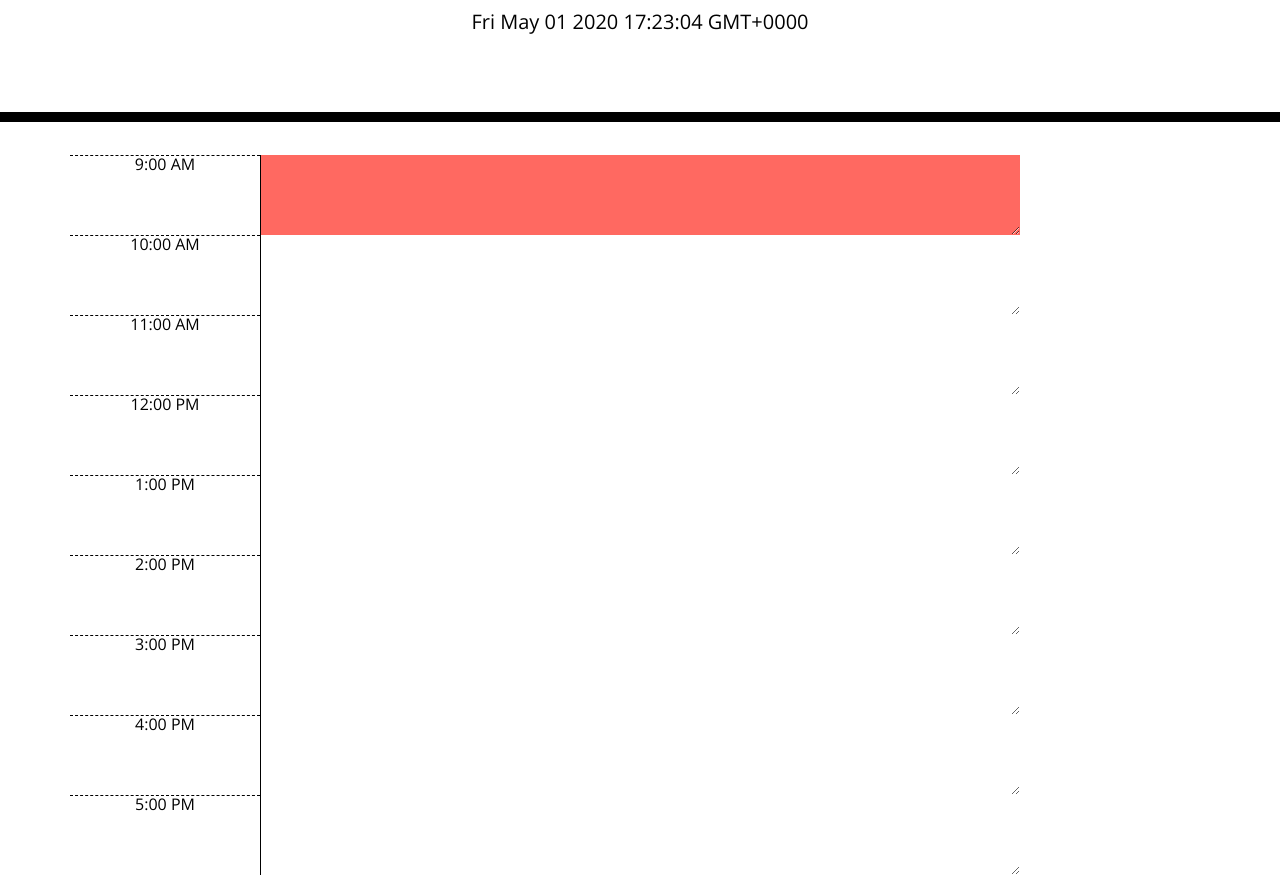
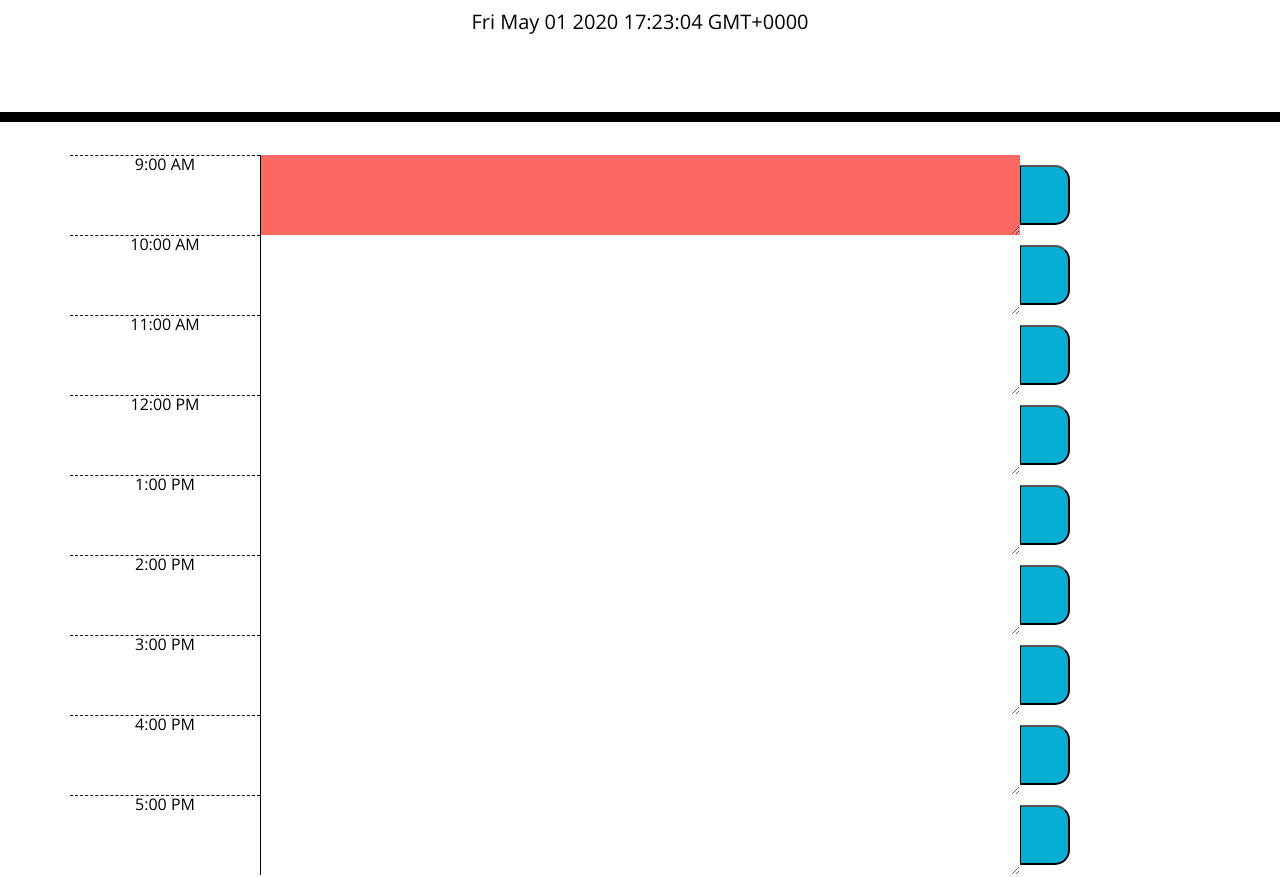
Before and after one commit to Davpcoded/Day-planner, a plain HTML site: page index.html in a window 1280 px wide. Shown: the part 182-1059 px from the top of the page. Drawn offline with nearby package versions, Linux system fonts and the light colour scheme.

Commit message:
adding save btn to all time blocks and adding style to it

```diff
--- a/Assets/style.css
+++ b/Assets/style.css
@@ -70,6 +70,10 @@ textarea {
   border-bottom-right-radius: 15px;
   background-color: #06aed5;
   color: white;
+  width: 50px;
+  height: 60px;
+  position: absolute;
+  top: 10px;
 }
 
 .saveBtn i:hover {
--- a/index.html
+++ b/index.html
@@ -36,7 +36,9 @@
           </div>
         </div>
         <div class="col"><textarea class="present"></textarea></div>
-        <div class="col-2"></div>
+        <div class="col-2">
+          <button class="saveBtn"></button>
+        </div>
       </div>
       <div class="row">
         <div class="col-2">
@@ -45,7 +47,9 @@
           </div>
         </div>
         <div class="col"><textarea></textarea></div>
-        <div class="col-2"></div>
+        <div class="col-2">
+          <button class="saveBtn"></button>
+        </div>
       </div>
       <div class="row">
         <div class="col-2">
@@ -53,8 +57,12 @@
             <p class="hour">11:00 AM</p>
           </div>
         </div>
-        <div class="col"><textarea></textarea></div>
-        <div class="col-2"></div>
+        <div class="col">
+          <textarea></textarea>
+        </div>
+        <div class="col-2">
+          <button class="saveBtn"></button>
+        </div>
       </div>
       <div class="row">
         <div class="col-2">
@@ -63,7 +71,9 @@
           </div>
         </div>
         <div class="col"><textarea></textarea></div>
-        <div class="col-2"></div>
+        <div class="col-2">
+          <button class="saveBtn"></button>
+        </div>
       </div>
       <div class="row">
         <div class="col-2">
@@ -72,7 +82,9 @@
           </div>
         </div>
         <div class="col"><textarea></textarea></div>
-        <div class="col-2"></div>
+        <div class="col-2">
+          <button class="saveBtn"></button>
+        </div>
       </div>
       <div class="row">
         <div class="col-2">
@@ -81,7 +93,9 @@
           </div>
         </div>
         <div class="col"><textarea></textarea></div>
-        <div class="col-2"></div>
+        <div class="col-2">
+          <button class="saveBtn"></button>
+        </div>
       </div>
       <div class="row">
         <div class="col-2">
@@ -90,7 +104,9 @@
           </div>
         </div>
         <div class="col"><textarea></textarea></div>
-        <div class="col-2"></div>
+        <div class="col-2">
+          <button class="saveBtn"></button>
+        </div>
       </div>
       <div class="row">
         <div class="col-2">
@@ -99,7 +115,9 @@
           </div>
         </div>
         <div class="col"><textarea></textarea></div>
-        <div class="col-2"></div>
+        <div class="col-2">
+          <button class="saveBtn"></button>
+        </div>
       </div>
       <div class="row">
         <div class="col-2">
@@ -108,7 +126,9 @@
           </div>
         </div>
         <div class="col"><textarea></textarea></div>
-        <div class="col-2"></div>
+        <div class="col-2">
+          <button class="saveBtn"></button>
+        </div>
       </div>
     </div>
 
```
